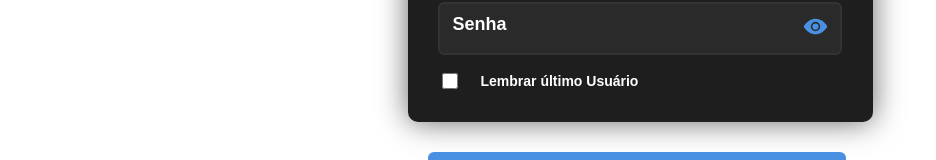
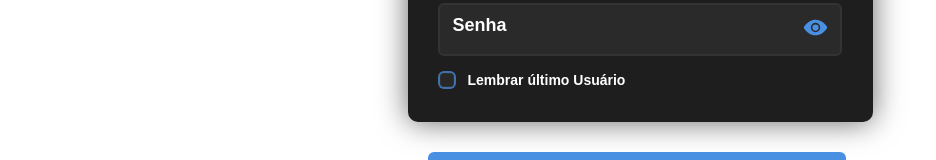
Before and after one commit to erik-tavares/Sistema-de-Mercadorias, a React (Vite) app: page / in a window 1280 px wide. Shown: the part 369-529 px from the top of the page, without its empty margins (0-936 px from the left). Built offline with nearby package versions, Linux system fonts and the light colour scheme.

Commit message:
projeto-teste

```diff
--- a/src/Styles/Login.css
+++ b/src/Styles/Login.css
@@ -235,22 +235,89 @@ input:focus {
   font-size: 14px;
 }
 
-.lembrar-usuario label {
-  display: flex;
+.check-lembrar {
+  display: inline-flex;
   align-items: center;
-  gap: 8px;
-  color: #aaa;
+  gap: 12px;
+  color: #d8d8d8;
   cursor: pointer;
   font-family: Arial, Helvetica, sans-serif;
   font-weight: 600;
-  gap: 10px;
+  user-select: none;
+  transition: transform 0.2s ease;
 }
 
-.lembrar-usuario input {
-  width: 16px;
-  height: 16px;
-  cursor: pointer;
-  accent-color: #4a90e2;
+.check-lembrar:hover {
+  transform: translateY(-1px);
+}
+
+.check-lembrar input {
+  position: absolute;
+  opacity: 0;
+  width: 0;
+  height: 0;
+  pointer-events: none;
+}
+
+.checkmark {
+  position: relative;
+  width: 18px;
+  height: 18px;
+  display: inline-block;
+  box-sizing: border-box;
+  border: 2px solid rgba(74, 144, 226, 0.7);
+  border-radius: 6px;
+  background: rgba(42, 42, 42, 0.9);
+  box-shadow: inset 0 0 0 1px rgba(255, 255, 255, 0.04);
+  transition:
+    transform 0.2s ease,
+    background-color 0.2s ease,
+    border-color 0.2s ease,
+    box-shadow 0.2s ease;
+}
+
+.checkmark::after {
+  content: "";
+  position: absolute;
+  left: 4px;
+  width: 5px;
+  height: 10px;
+  border: solid #fff;
+  border-width: 0 2px 2px 0;
+  transform: rotate(45deg) scale(0);
+  opacity: 0;
+  transition:
+    transform 0.2s ease,
+    opacity 0.2s ease;
+}
+
+.check-lembrar.checked .checkmark {
+  background: linear-gradient(135deg, #4a90e2 0%, #357abd 100%);
+  border-color: #4a90e2;
+  box-shadow: 0 0 0 4px rgba(74, 144, 226, 0.18);
+  transform: scale(1.06);
+  animation: checkboxPop 0.28s ease;
+}
+
+.check-lembrar.checked .checkmark::after {
+  transform: rotate(45deg) scale(1);
+  opacity: 1;
+}
+
+.check-lembrar.checked .check-text {
+  color: #f0f6ff;
+}
+
+@keyframes checkboxPop {
+  0% {
+    transform: scale(0.9);
+  }
+  60% {
+    transform: scale(1.16);
+  }
+  100% {
+    transform: scale(1.06);
+  }
 }
 
 .loading-screen-login {
```
